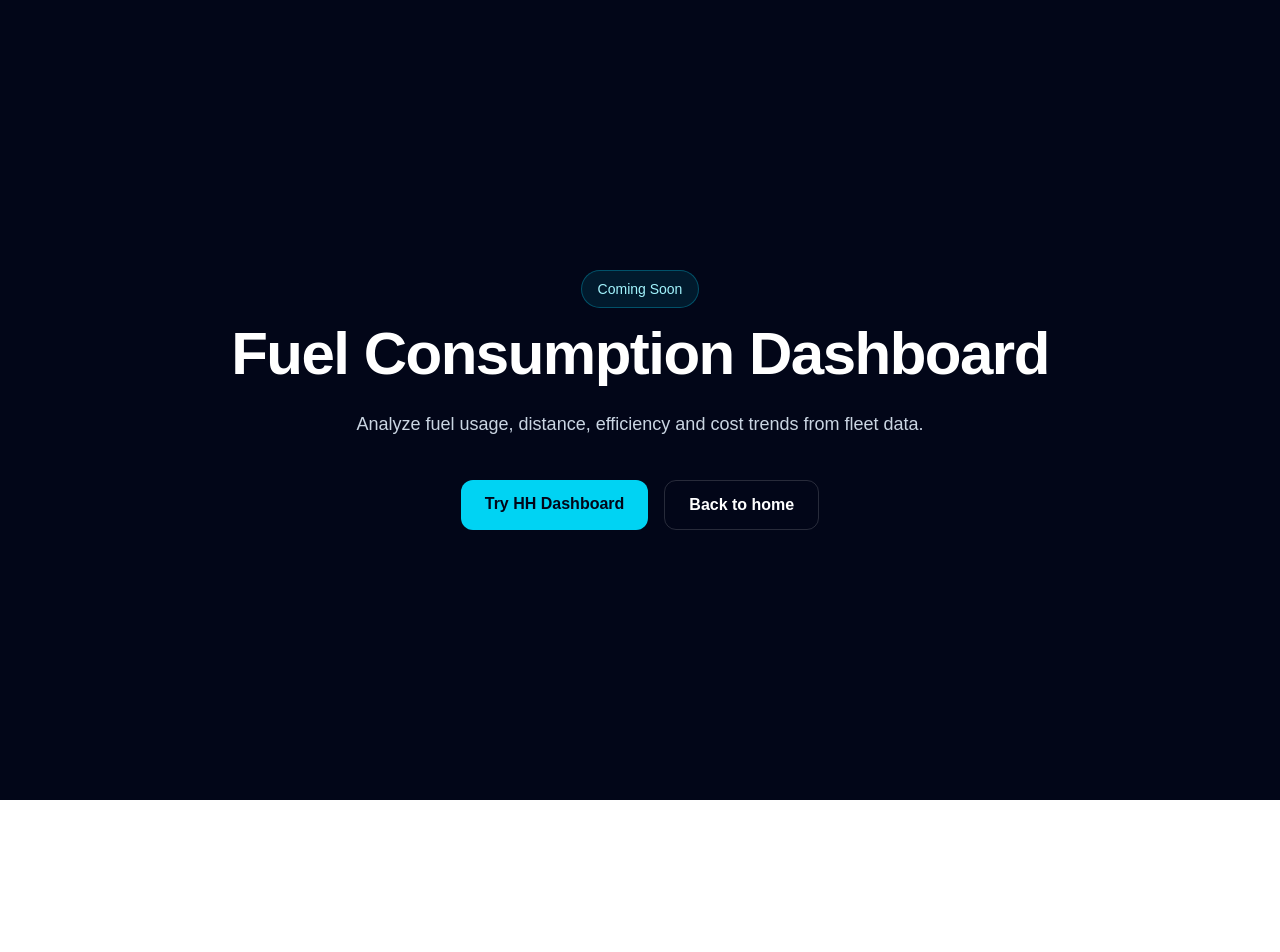
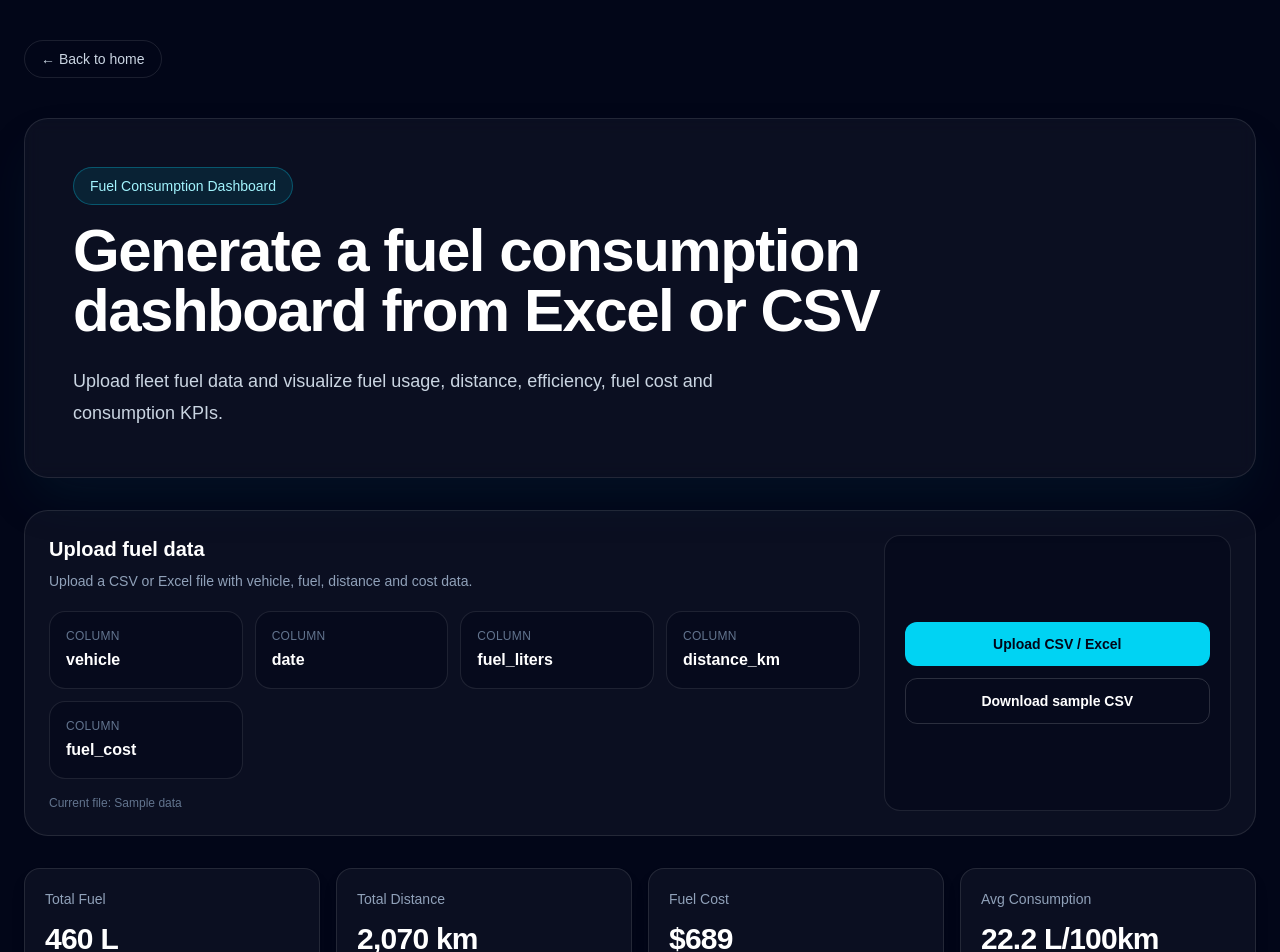
Before and after one commit to kike-Pinto/dashboard-tools-platform, a Next.js app: page /dashboard/fuel-consumption-dashboard in a window 1280 px wide. Shown: the top 952 px of the page. Before the commit the page ends 800 px from the top, so only its background shows below. Built offline with nearby package versions, Linux system fonts and the light colour scheme.

Commit message:
feat: add fuel dashboard route and base

```diff
--- /dev/null
+++ b/src/app/dashboard/fuel-consumption-dashboard/page.tsx
@@ -0,0 +1,38 @@
+import type { Metadata } from 'next'
+import { DashboardShell } from '@/components/dashboard/DashboardShell'
+import { fuelDashboardConfig } from '@/dashboards/fuel-dashboard/config'
+
+export const metadata: Metadata = {
+  title: 'Fuel Consumption Dashboard - Excel and CSV Dashboard',
+  description:
+    'Generate a fuel consumption dashboard from Excel or CSV. Upload vehicle, fuel, distance and cost data to visualize fleet fuel KPIs.',
+  openGraph: {
+    title: 'Fuel Consumption Dashboard - Excel and CSV Dashboard',
+    description:
+      'Upload fleet fuel data and visualize fuel usage, distance, efficiency, fuel cost and consumption KPIs.',
+    type: 'website',
+    images: [
+      {
+        url: '/og/dashboard-tools-og.png',
+        width: 1200,
+        height: 630,
+        alt: 'Fuel Consumption Dashboard preview',
+      },
+    ],
+  },
+}
+
+export default function FuelConsumptionDashboardPage() {
+  return (
+    <DashboardShell
+      badge={fuelDashboardConfig.badge}
+      title={fuelDashboardConfig.title}
+      description={fuelDashboardConfig.description}
+      uploadTitle={fuelDashboardConfig.uploadTitle}
+      uploadDescription={fuelDashboardConfig.uploadDescription}
+      requiredColumns={fuelDashboardConfig.requiredColumns}
+      sampleFile={fuelDashboardConfig.sampleFile}
+      dashboardType='fuel'
+    />
+  )
+}
--- a/src/components/dashboard/DashboardShell.tsx
+++ b/src/components/dashboard/DashboardShell.tsx
@@ -2,6 +2,7 @@ import Link from 'next/link'
 import { HHDashboardClient } from './HHDashboardClient'
 import { MaintenanceDashboardClient } from './MaintenanceDashboardClient'
 import { ProjectDashboardClient } from './ProjectDashboardClient'
+import { FuelDashboardClient } from './FuelDashboardClient'
 
 type DashboardShellProps = {
   badge: string
@@ -11,7 +12,7 @@ type DashboardShellProps = {
   sampleFile: string
   uploadTitle: string
   uploadDescription: string
-  dashboardType?: 'hh' | 'maintenance' | 'project'
+  dashboardType?: 'hh' | 'maintenance' | 'project' | 'fuel'
 }
 
 export function DashboardShell({
@@ -62,6 +63,13 @@ export function DashboardShell({
             uploadTitle={uploadTitle}
             uploadDescription={uploadDescription}
           />
+        ) : dashboardType === 'fuel' ? (
+          <FuelDashboardClient
+            requiredColumns={requiredColumns}
+            sampleFile={sampleFile}
+            uploadTitle={uploadTitle}
+            uploadDescription={uploadDescription}
+          />
         ) : (
           <HHDashboardClient
             requiredColumns={requiredColumns}
--- /dev/null
+++ b/src/components/dashboard/FuelDashboardClient.tsx
@@ -0,0 +1,63 @@
+'use client'
+
+import { fuelMockData } from '@/dashboards/fuel-dashboard/mockData'
+import { calculateFuelKPIs } from '@/dashboards/fuel-dashboard/calculate'
+import { formatCurrency, formatNumber } from '@/lib/dashboard/format'
+import { KPICard } from './KPICard'
+import { UploadZone } from './UploadZone'
+
+type FuelDashboardClientProps = {
+  requiredColumns: string[]
+  sampleFile: string
+  uploadTitle: string
+  uploadDescription: string
+}
+
+export function FuelDashboardClient({
+  requiredColumns,
+  sampleFile,
+  uploadTitle,
+  uploadDescription,
+}: FuelDashboardClientProps) {
+  const data = fuelMockData
+  const kpi = calculateFuelKPIs(data)
+
+  return (
+    <>
+      <UploadZone
+        fileName='Sample data'
+        requiredColumns={requiredColumns}
+        sampleFile={sampleFile}
+        uploadTitle={uploadTitle}
+        uploadDescription={uploadDescription}
+        onFileUpload={() => alert('Upload will be connected in the next step.')}
+      />
+
+      <section className='mt-8 grid gap-4 md:grid-cols-2 xl:grid-cols-4'>
+        <KPICard
+          label='Total Fuel'
+          value={`${formatNumber(kpi.totalFuel)} L`}
+          helper='Total fuel consumed'
+        />
+
+        <KPICard
+          label='Total Distance'
+          value={`${formatNumber(kpi.totalDistance)} km`}
+          helper='Total distance traveled'
+        />
+
+        <KPICard
+          label='Fuel Cost'
+          value={formatCurrency(kpi.totalCost)}
+          helper='Total fuel cost'
+        />
+
+        <KPICard
+          label='Avg Consumption'
+          value={`${kpi.avgConsumption.toFixed(1)} L/100km`}
+          helper='Average fuel consumption'
+        />
+      </section>
+    </>
+  )
+}
--- a/src/dashboards/catelog.ts
+++ b/src/dashboards/catelog.ts
@@ -25,7 +25,7 @@ export const dashboardCatalog = [
     slug: 'fuel-consumption-dashboard',
     description:
       'Analyze fuel usage, distance, efficiency and cost trends from fleet data.',
-    status: 'Coming soon',
+    status: 'Available',
   },
   {
     name: 'Workforce Productivity Dashboard',
--- /dev/null
+++ b/src/dashboards/fuel-dashboard/calculate.ts
@@ -0,0 +1,23 @@
+import { FuelRow } from './types'
+
+export function calculateFuelKPIs(data: FuelRow[]) {
+  const totalFuel = data.reduce((acc, row) => acc + row.fuel_liters, 0)
+
+  const totalDistance = data.reduce((acc, row) => acc + row.distance_km, 0)
+
+  const totalCost = data.reduce((acc, row) => acc + row.fuel_cost, 0)
+
+  const avgConsumption =
+    totalDistance > 0 ? (totalFuel / totalDistance) * 100 : 0
+
+  const avgCostPerKm = totalDistance > 0 ? totalCost / totalDistance : 0
+
+  return {
+    totalFuel,
+    totalDistance,
+    totalCost,
+    avgConsumption,
+    avgCostPerKm,
+    totalRecords: data.length,
+  }
+}
--- /dev/null
+++ b/src/dashboards/fuel-dashboard/config.ts
@@ -0,0 +1,17 @@
+export const fuelDashboardConfig = {
+  badge: 'Fuel Consumption Dashboard',
+  title: 'Generate a fuel consumption dashboard from Excel or CSV',
+  description:
+    'Upload fleet fuel data and visualize fuel usage, distance, efficiency, fuel cost and consumption KPIs.',
+  uploadTitle: 'Upload fuel data',
+  uploadDescription:
+    'Upload a CSV or Excel file with vehicle, fuel, distance and cost data.',
+  sampleFile: '/samples/fuel-dashboard-sample.csv',
+  requiredColumns: [
+    'vehicle',
+    'date',
+    'fuel_liters',
+    'distance_km',
+    'fuel_cost',
+  ],
+}
--- /dev/null
+++ b/src/dashboards/fuel-dashboard/mockData.ts
@@ -0,0 +1,39 @@
+import { FuelRow } from './types'
+
+export const fuelMockData: FuelRow[] = [
+  {
+    vehicle: 'Truck A',
+    date: '2026-05-01',
+    fuel_liters: 120,
+    distance_km: 480,
+    fuel_cost: 180,
+  },
+  {
+    vehicle: 'Truck B',
+    date: '2026-05-02',
+    fuel_liters: 95,
+    distance_km: 410,
+    fuel_cost: 142,
+  },
+  {
+    vehicle: 'Van C',
+    date: '2026-05-03',
+    fuel_liters: 60,
+    distance_km: 350,
+    fuel_cost: 90,
+  },
+  {
+    vehicle: 'Truck A',
+    date: '2026-05-04',
+    fuel_liters: 130,
+    distance_km: 500,
+    fuel_cost: 195,
+  },
+  {
+    vehicle: 'Van C',
+    date: '2026-05-05',
+    fuel_liters: 55,
+    distance_km: 330,
+    fuel_cost: 82,
+  },
+]
--- /dev/null
+++ b/src/dashboards/fuel-dashboard/types.ts
@@ -0,0 +1,7 @@
+export type FuelRow = {
+  vehicle: string
+  date: string
+  fuel_liters: number
+  distance_km: number
+  fuel_cost: number
+}
```
Also changed, not shown: public/samples/fuel-dashboard-sample.csv (added).
